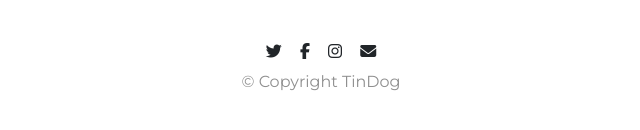
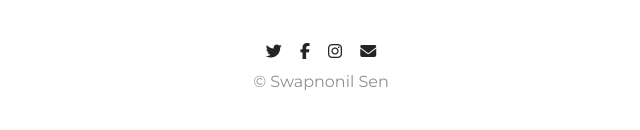
Before and after one commit to DragonSlayer515/TinDog, a plain HTML site: page index.html in a window 1280 px wide. Shown: the part 3171-3301 px from the top of the page, 319-959 px from the left. Drawn offline with nearby package versions, Linux system fonts and the light colour scheme.

Commit message:
Update index.html

```diff
--- a/index.html
+++ b/index.html
@@ -217,7 +217,7 @@
     <i class="fa-brands fa-facebook-f foot-btn"></i>
     <i class="fa-brands fa-instagram foot-btn"></i>
     <i class="fa-solid fa-envelope foot-btn"></i>
-    <p>© Copyright TinDog</p>
+    <p>© Swapnonil Sen</p>
 
   </footer>
   <script src="https://cdn.jsdelivr.net/npm/bootstrap@5.0.2/dist/js/bootstrap.bundle.min.js" integrity="sha384-MrcW6ZMFYlzcLA8Nl+NtUVF0sA7MsXsP1UyJoMp4YLEuNSfAP+JcXn/tWtIaxVXM" crossorigin="anonymous"></script>
```
